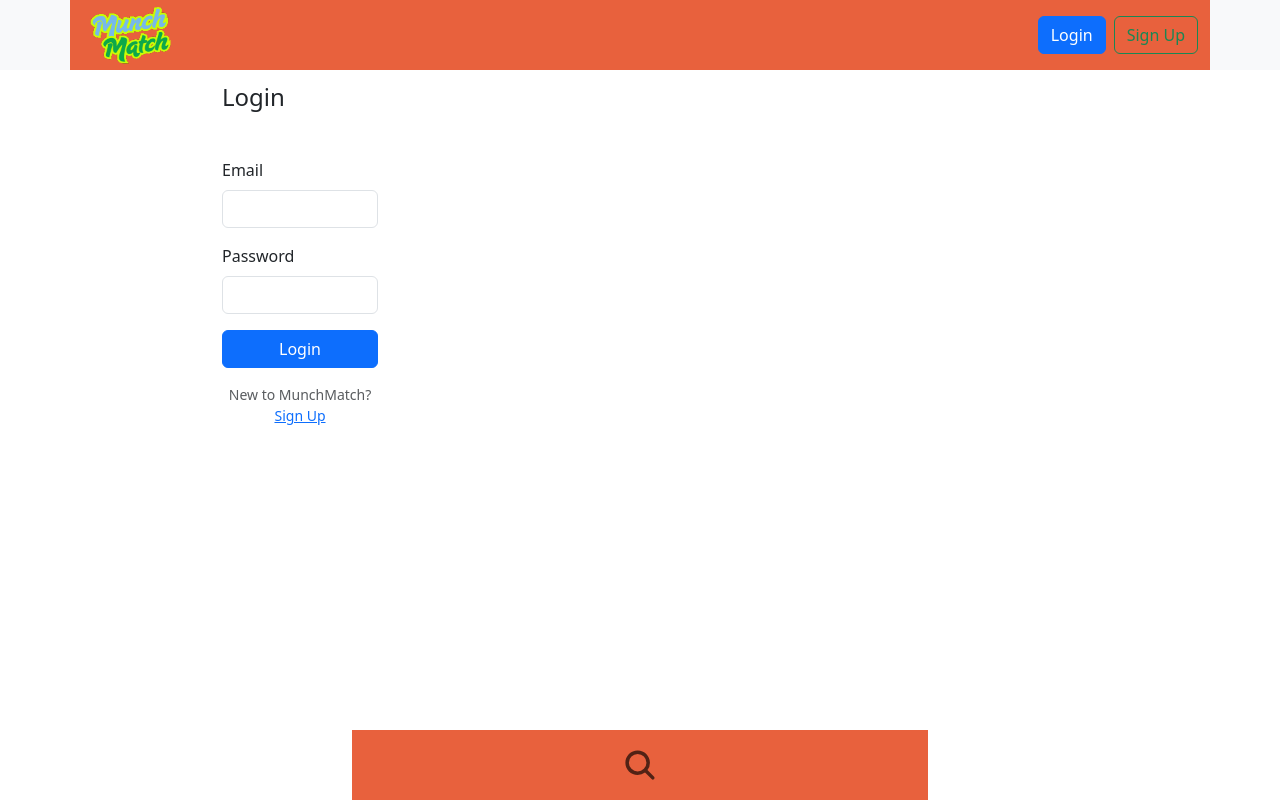
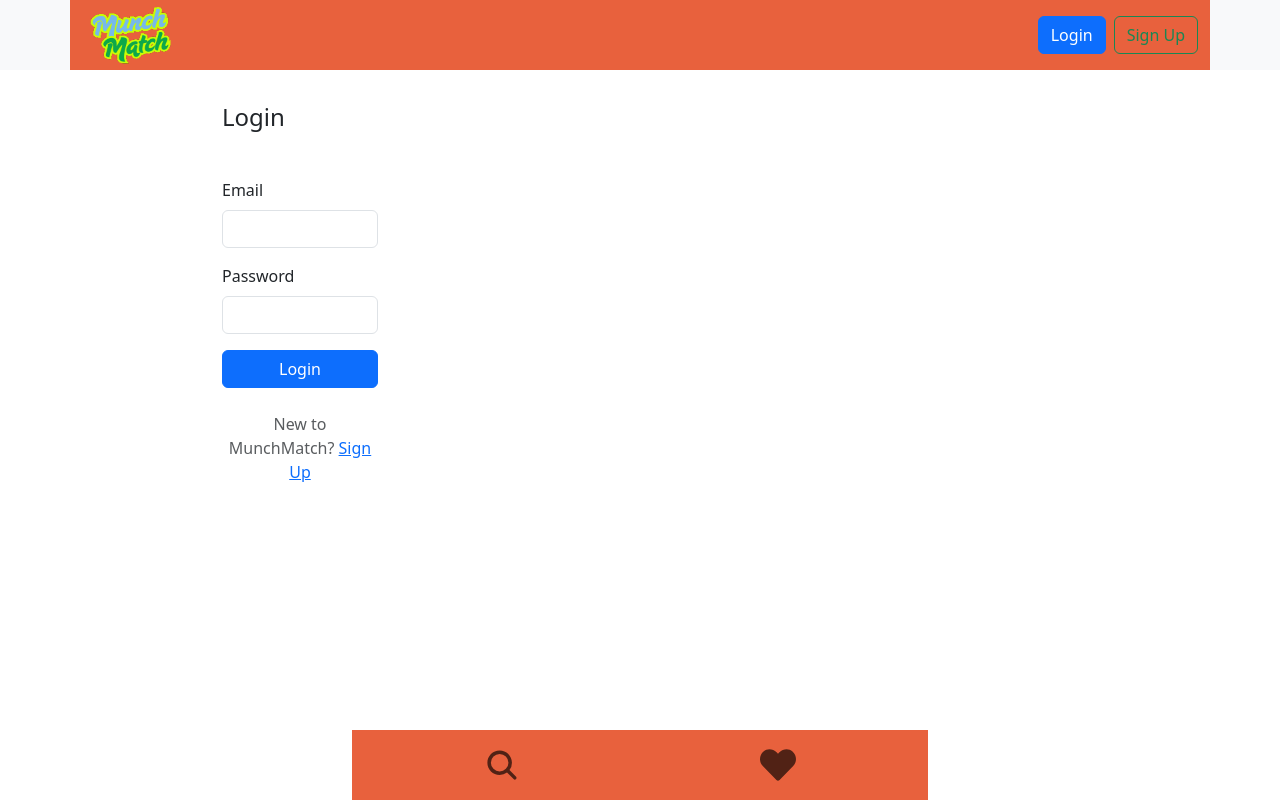
Before and after one commit to J-0-d-a-1/munchMatch, a React (Vite) app in the folder frontend/: page /login in a window 1280 px wide. Built offline with nearby package versions, Linux system fonts and the light colour scheme; no server answers.

Commit message:
Increase font size of login/signup link

```diff
--- a/frontend/src/App.css
+++ b/frontend/src/App.css
@@ -34,7 +34,7 @@
 
 /* Add padding to bottom to prevent content from being hidden by fixed footer */
 .flex-grow-1 {
-  padding-top: 20px;
+  padding-top: 40px;
   padding-bottom: 100px;
 
   margin-top: 4rem;
--- a/frontend/src/components/Footer.jsx
+++ b/frontend/src/components/Footer.jsx
@@ -25,13 +25,11 @@ function Footer() {
               <IoSearch className="footer_icon" />
             </div>
           </Nav.Link>
-          {user && (
             <Nav.Link as={Link} to="/favorites">
               <div className="favorites">
                 <FaHeart className="footer_icon" />
               </div>
             </Nav.Link>
-          )}
           {/* Owner view */}
           {user?.is_owner && (
             <Nav.Link as={Link} to="/user/restaurants">
--- a/frontend/src/pages/user/LoginPage.jsx
+++ b/frontend/src/pages/user/LoginPage.jsx
@@ -74,7 +74,7 @@ function LoginPage() {
               Login
             </Button>
 
-            <Form.Text className="text-center d-block mt-3">
+            <Form.Text className="text-center d-block mt-4" style={{ fontSize: "1rem" }}>
               New to MunchMatch? <Link to="/signup">Sign Up</Link>
             </Form.Text>
 
--- a/frontend/src/pages/user/SignupPage.jsx
+++ b/frontend/src/pages/user/SignupPage.jsx
@@ -152,7 +152,7 @@ function SignupPage() {
               Sign Up
             </Button>
 
-            <Form.Text className="text-center d-block mt-3">
+            <Form.Text className="text-center d-block mt-4" style={{ fontSize: "1rem" }}>
               Already have an account? <Link to="/login">Log In</Link>
             </Form.Text>
 
```
